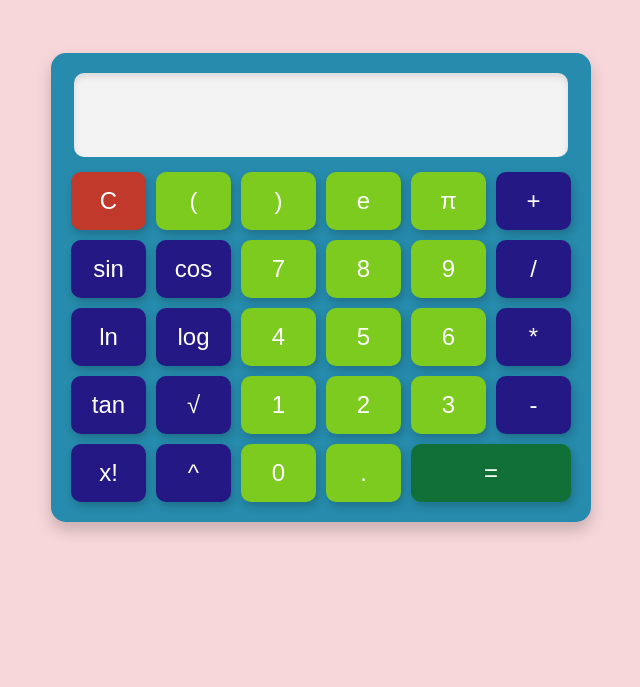
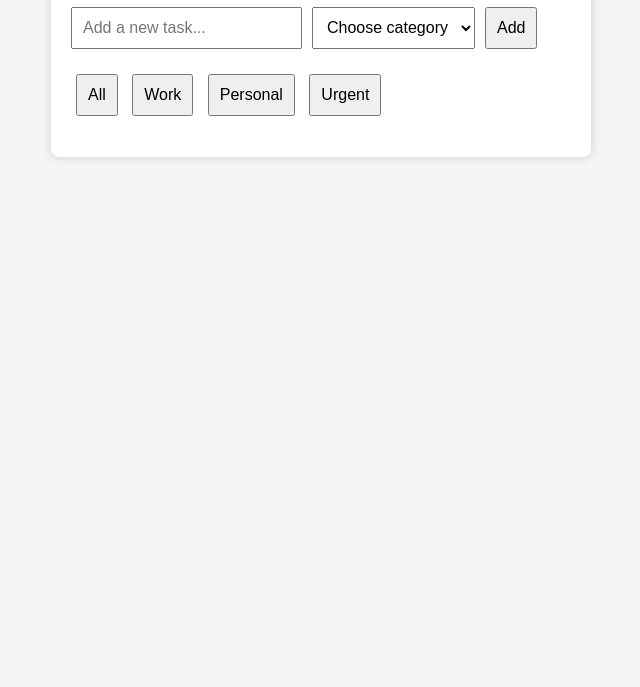
Before and after one commit to ranjinisb/ranjinirepo, a plain HTML site: page index.html in a window 1280 px wide. Shown: the part 113-800 px from the top of the page, without its empty margins (319-959 px from the left). Drawn offline with Linux system fonts and the light colour scheme.

Commit message:
Add files via upload

```diff
--- a/index.html
+++ b/index.html
@@ -1,171 +1,35 @@
 <!DOCTYPE html>
 <html lang="en">
 <head>
-    <meta charset="UTF-8">
-    <meta name="viewport" content="width=device-width, initial-scale=1.0">
-    <title>Ranjini's Calculator</title>
-    <style>
-        body {
-    display: flex;
-    justify-content: center;
-    align-items: center;
-    height: 100vh;
-    background-color: #f8d7da;
-    margin: 0;
-}
-
-.calculator {
-    width: 500px;
-    background: #268bac;
-    padding: 20px;
-    border-radius: 15px;
-    box-shadow: 0 8px 16px rgba(0, 0, 0, 0.2);
-    text-align: center;
-}
-
-.display {
-    width: 94%;
-    height: 60px;
-    text-align: right;
-    font-size: 2em;
-    padding: 12px;
-    border: none;
-    border-radius: 10px;
-    background-color: #f3f3f3;
-    box-shadow: inset 0 4px 6px rgba(0, 0, 0, 0.1);
-    margin-bottom: 15px;
-}
-
-.buttons {
-    display: grid;
-    grid-template-columns: repeat(6, 1fr);
-    gap: 10px;
-}
-
-button {
-    padding: 15px;
-    font-size: 1.5em;
-    border: none;
-    cursor: pointer;
-    border-radius: 10px;
-    transition: 0.2s ease-in-out;
-    background: #7dcb1e;
-    color: white;
-    box-shadow: 2px 4px 8px rgba(0, 0, 0, 0.2);
-}
-
-button:hover {
-    transform: scale(1.1);
-}
-
-button:active {
-    transform: scale(0.95);
-}
-
-.operator {
-    background-color: #231884;
-}
-
-.operator:hover {
-    background-color: #d35400;
-}
-
-.clear {
-    background-color: #c0392b;
-}
-
-.clear:hover {
-    background-color: #a93226;
-}
-
-.equal {
-    background-color: #117038;
-    grid-column: span 2;
-}
-
-.equal:hover {
-    background-color: #1e8449;
-}
-    </style>
+  <meta charset="UTF-8" />
+  <meta name="viewport" content="width=device-width, initial-scale=1.0" />
+  <title>To-Do List</title>
+  <link rel="stylesheet" href="styles.css" />
 </head>
 <body>
-    <div class="calculator">
-        <input type="text" class="display" id="display" disabled>
-        <div class="buttons">
-            <button onclick="clearDisplay()" class="clear">C</button>
-            <button onclick="appendValue('(')" >(</button>
-                <button onclick="appendValue(')')" >)</button>
-                <button onclick="appendValue('Math.E')">e</button>
-                <button onclick="appendValue('Math.PI')">π</button>
-                <button onclick="appendValue('+')" class="operator">+</button>
-
-
-                <button onclick="appendValue('sin')"class="operator">sin</button>
-                <button onclick="appendValue('cos')"class="operator">cos</button>
-                <button onclick="appendValue('7')">7</button>
-                <button onclick="appendValue('8')">8</button>
-                <button onclick="appendValue('9')">9</button>
-                <button onclick="appendValue('/')" class="operator">/</button>
-
-                <button onclick="appendValue('ln')"class="operator">ln</button>
-                <button onclick="appendValue('log')"class="operator">log</button>
-                <button onclick="appendValue('4')">4</button>
-                <button onclick="appendValue('5')">5</button>
-                <button onclick="appendValue('6')">6</button>
-                <button onclick="appendValue('*')" class="operator">*</button>
-
-                <button onclick="appendValue('tan')"class="operator">tan</button>
-                <button onclick="appendValue('sqrt')"class="operator">√</button>
-                <button onclick="appendValue('1')">1</button>
-                <button onclick="appendValue('2')">2</button>
-                <button onclick="appendValue('3')">3</button>
-                <button onclick="appendValue('-')" class="operator">-</button>
-
-                <button onclick="appendValue('!')" class="operator">x!</button>
-                <button onclick="appendValue('^')" class="operator">^</button>
-                <button onclick="appendValue('0')">0</button>
-                <button onclick="appendValue('.')">.</button>
-                <button onclick="calculateResult()" class="equal">=</button>
-
-
-        </div>
+  <div class="container">
+    <h1>To-Do List</h1>
+    <div class="task-input">
+      <input type="text" id="taskInput" placeholder="Add a new task..." />
+      <select id="categorySelect">
+        <option value="">Choose category</option>
+        <option value="Work">Work</option>
+        <option value="Personal">Personal</option>
+        <option value="Urgent">Urgent</option>
+      </select>
+      <button onclick="addTask()">Add</button>
     </div>
 
-    <script>
-        function appendValue(value) {
-            document.getElementById('display').value += value;
-        }
+    <div class="filters">
+      <button onclick="filterTasks('All')">All</button>
+      <button onclick="filterTasks('Work')">Work</button>
+      <button onclick="filterTasks('Personal')">Personal</button>
+      <button onclick="filterTasks('Urgent')">Urgent</button>
+    </div>
 
-        function clearDisplay() {
-            document.getElementById('display').value = '';
-        }
-        function factorial(n) {
-            if (n === 0 || n === 1) return 1;
-            let result = 1;
-            for (let i = 2; i <= n; i++) {
-                result *= i;
-            }
-            return result;
-        }
+    <ul id="taskList"></ul>
+  </div>
 
-        function calculateResult() {
-            try {
-                let expression = document.getElementById('display').value;
-                expression = expression.replace(/sin\(([^)]+)\)/g, 'Math.sin($1 * Math.PI / 180)');
-                expression = expression.replace(/cos\(([^)]+)\)/g, 'Math.cos($1 * Math.PI / 180)');
-                expression = expression.replace(/tan\(([^)]+)\)/g, 'Math.tan($1 * Math.PI / 180)');
-                expression = expression.replace(/log\(([^)]+)\)/g, 'Math.log10($1)');
-                expression = expression.replace(/ln\(([^)]+)\)/g, 'Math.log($1)');
-                expression = expression.replace(/sqrt\(([^)]+)\)/g, 'Math.sqrt($1)');
-                expression = expression.replace(/(\d+)\^(\d+)/g, 'Math.pow($1,$2)');
-                expression = expression.replace(/(\d+)!/g, 'factorial($1)');
-
-                let result = eval(expression);
-                document.getElementById('display').value = result;
-            } catch (e) {
-                alert('Invalid Expression');
-            }
-        }
-    </script>
+  <script src="script.js"></script>
 </body>
 </html>
--- /dev/null
+++ b/script.js
@@ -0,0 +1,47 @@
+let tasks = [];
+
+function addTask() {
+  const taskInput = document.getElementById("taskInput");
+  const categorySelect = document.getElementById("categorySelect");
+
+  const taskText = taskInput.value.trim();
+  const category = categorySelect.value;
+
+  if (taskText === "") return;
+
+  const task = {
+    text: taskText,
+    completed: false,
+    category: category
+  };
+
+  tasks.push(task);
+  taskInput.value = "";
+  categorySelect.value = "";
+
+  renderTasks();
+}
+
+function renderTasks(filter = "All") {
+  const taskList = document.getElementById("taskList");
+  taskList.innerHTML = "";
+
+  tasks
+    .filter(task => filter === "All" || task.category === filter)
+    .forEach((task, index) => {
+      const li = document.createElement("li");
+      li.textContent = `${task.text} (${task.category || "No Category"})`;
+      li.className = task.completed ? "completed" : "";
+      li.onclick = () => toggleTask(index);
+      taskList.appendChild(li);
+    });
+}
+
+function toggleTask(index) {
+  tasks[index].completed = !tasks[index].completed;
+  renderTasks();
+}
+
+function filterTasks(category) {
+  renderTasks(category);
+}
--- /dev/null
+++ b/styles.css
@@ -0,0 +1,47 @@
+body {
+    font-family: Arial, sans-serif;
+    background-color: #f5f5f5;
+    margin: 0;
+    padding: 20px;
+  }
+
+  .container {
+    max-width: 500px;
+    margin: auto;
+    background: #fff;
+    padding: 20px;
+    border-radius: 8px;
+    box-shadow: 0 0 10px #ccc;
+  }
+
+  .task-input {
+    display: flex;
+    gap: 10px;
+    margin-bottom: 20px;
+  }
+
+  input, select, button {
+    padding: 10px;
+    font-size: 16px;
+  }
+
+  ul {
+    list-style-type: none;
+    padding: 0;
+  }
+
+  li {
+    background: #e3e3e3;
+    padding: 10px;
+    margin-bottom: 10px;
+    border-radius: 5px;
+  }
+
+  .completed {
+    text-decoration: line-through;
+    color: gray;
+  }
+
+  .filters button {
+    margin: 5px;
+  }
```
